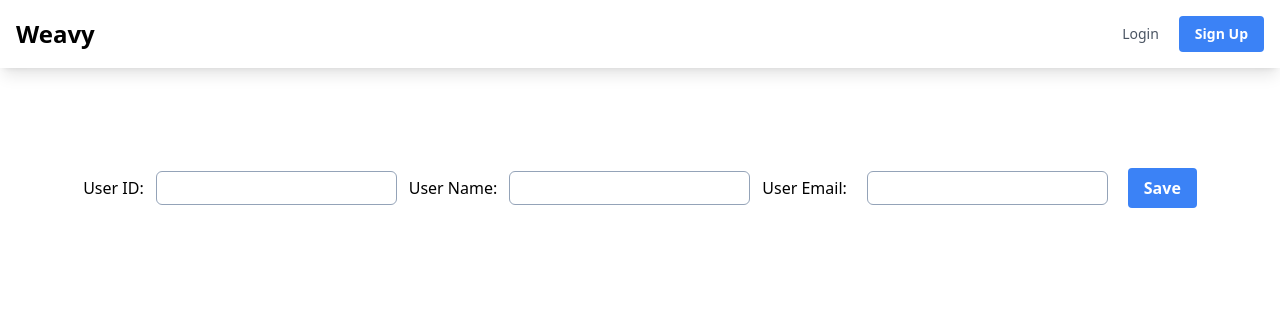
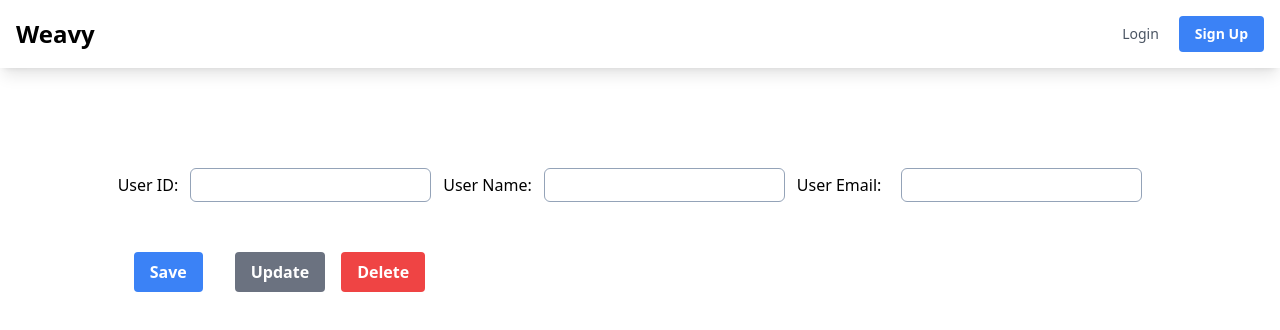
Before and after one commit to ThaminduNR/internship-sentura-test, a React (Vite) app: page / in a window 1280 px wide. Shown: the top 330 px of the page. Built offline with nearby package versions, Linux system fonts and the light colour scheme.

Commit message:
add btns

```diff
--- a/src/components/Home.jsx
+++ b/src/components/Home.jsx
@@ -4,6 +4,7 @@ function Home() {
   return (
     <div className="flex justify-center">
       <form className="mt-[100px]">
+        <div>
           <label>
             User ID:
             <input
@@ -25,9 +26,18 @@ function Home() {
               className="border-slate-400 border p-1 rounded-md mx-5"
             />
           </label>
-        <button className="px-4 py-2 font-bold text-white bg-blue-500 rounded hover:bg-blue-800">
+        </div>
+        <div className="mt-[50px]">
+          <button className="px-4 py-2 font-bold text-white bg-blue-500 rounded hover:bg-blue-800 mx-4">
             Save
           </button>
+          <button className="px-4 py-2 font-bold text-white bg-gray-500 rounded hover:bg-blue-800 mx-4">
+            Update
+          </button>
+          <button className="px-4 py-2 font-bold text-white bg-red-500 rounded hover:bg-blue-800">
+            Delete
+          </button>
+        </div>
       </form>
     </div>
   );
```
Lines whose indentation alone changed are shown as unchanged.
